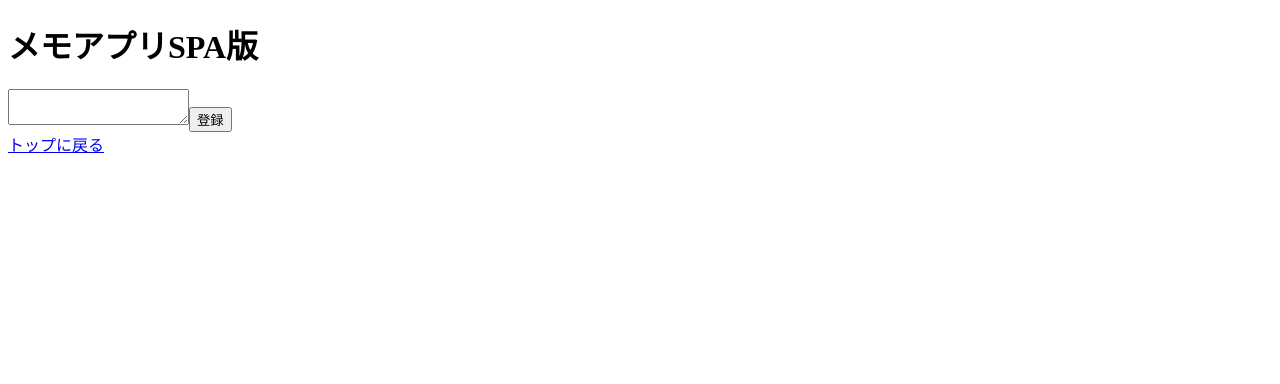
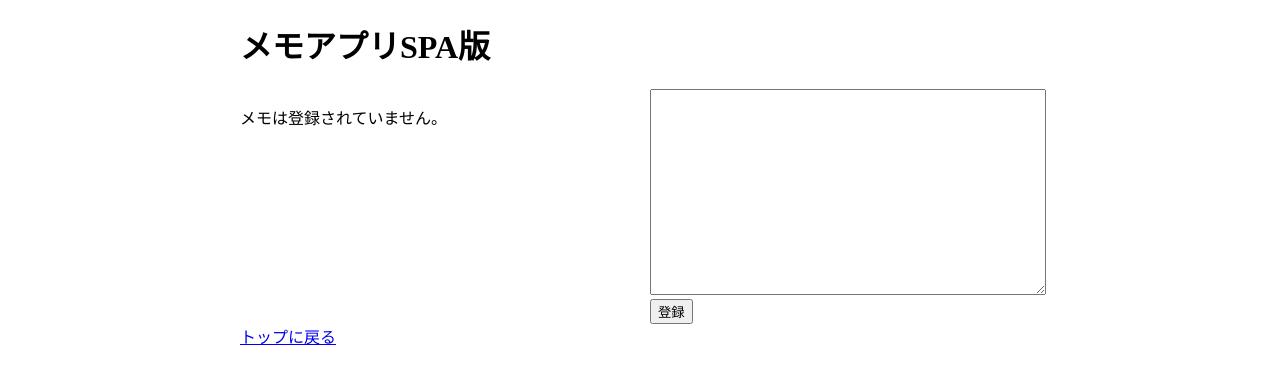
Before and after one commit to ogawa-tomo/memo-spa, a Vue app: page /memos/new in a window 1280 px wide. Shown: the top 384 px of the page. Built offline with nearby package versions, Linux system fonts and the light colour scheme.

Commit message:
表示位置調整

```diff
--- /dev/null
+++ b/src/assets/main.css
@@ -0,0 +1,7 @@
+#app {
+  max-width: 800px;
+  margin: 0 auto;
+}
+.flex {
+  display: flex;
+}
--- a/src/components/MemoForm.vue
+++ b/src/components/MemoForm.vue
@@ -29,6 +29,7 @@ onBeforeUnmount(() => {
 </script>
 
 <template>
+  <main>
     <form @submit.prevent="onUpdate">
       <textarea v-model="content"></textarea>
       <button>登録</button>
@@ -36,4 +37,16 @@ onBeforeUnmount(() => {
     <div v-if="props.id">
       <button @click="onRemove">削除</button>
     </div>
+  </main>
 </template>
+
+<style scoped>
+main {
+  width: 390px;
+  margin-left: 10px;
+}
+textarea {
+  width: 100%;
+  height: 200px;
+}
+</style>
--- a/src/components/MemoIndex.vue
+++ b/src/components/MemoIndex.vue
@@ -10,6 +10,8 @@ const memos = computed(() => {
 </script>
 
 <template>
+  <main>
+    <p v-if="memos.length === 0">メモは登録されていません。</p>
     <ul>
       <li v-for="memo in memos" :key="memo.id">
         <span v-if="memo.editing">{{ memo.firstLine }}</span>
@@ -20,4 +22,13 @@ const memos = computed(() => {
         </span>
       </li>
     </ul>
+  </main>
 </template>
+
+<style scoped>
+main {
+  width: 390px;
+  margin-right: 10px;
+  word-wrap: break-word;
+}
+</style>
--- a/src/main.js
+++ b/src/main.js
@@ -3,6 +3,7 @@ import { createPinia } from 'pinia'
 
 import App from './App.vue'
 import router from './router'
+import './assets/main.css'
 
 const app = createApp(App)
 
--- a/src/views/AppTop.vue
+++ b/src/views/AppTop.vue
@@ -3,6 +3,8 @@ import MemoIndex from '@/components/MemoIndex.vue'
 </script>
 
 <template>
-  <MemoIndex />
+  <div class="flex">
+    <MemoIndex />
+  </div>
   <RouterLink :to="{ name: 'MemoNew' }">新規作成</RouterLink>
 </template>
--- a/src/views/MemoEdit.vue
+++ b/src/views/MemoEdit.vue
@@ -6,7 +6,9 @@ const props = defineProps({ id: Number })
 </script>
 
 <template>
-  <MemoIndex />
-  <MemoForm :id="props.id" />
+  <div class="flex">
+    <MemoIndex />
+    <MemoForm :id="props.id" />
+  </div>
   <RouterLink :to="{ name: 'AppTop' }">トップに戻る</RouterLink><br />
 </template>
--- a/src/views/MemoNew.vue
+++ b/src/views/MemoNew.vue
@@ -4,7 +4,15 @@ import MemoForm from '../components/MemoForm.vue'
 </script>
 
 <template>
-  <MemoIndex />
-  <MemoForm />
+  <div class="flex">
+    <MemoIndex />
+    <MemoForm />
+  </div>
   <RouterLink :to="{ name: 'AppTop' }">トップに戻る</RouterLink><br />
 </template>
+
+<style scoped>
+/* div {
+  display: flex;
+} */
+</style>
```
Lines whose indentation alone changed are shown as unchanged.
